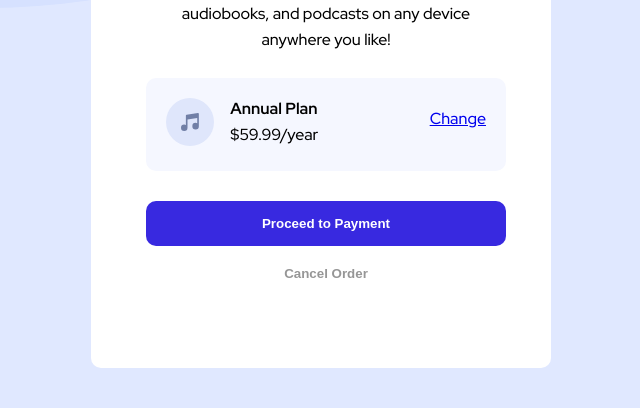
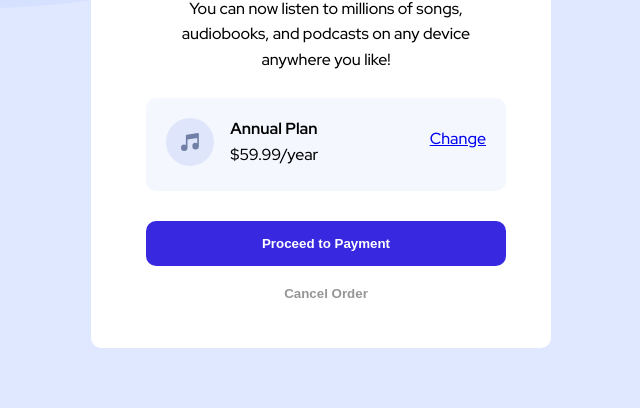
Before and after one commit to Floor20/order-summary-card, a plain HTML site: page index.html in a window 1280 px wide. Shown: the part 392-800 px from the top of the page, without its empty margins (319-959 px from the left). Drawn offline with Linux system fonts and the light colour scheme.

Commit message:
Adjusted height

```diff
--- a/style.css
+++ b/style.css
@@ -23,7 +23,7 @@ body {
   background-color: #fff;
   max-width: 460px;
   width: 100%;
-  height: 720px;
+  height: 680px;
   position: fixed;
   top: 50%;
   left: 50%;
```
